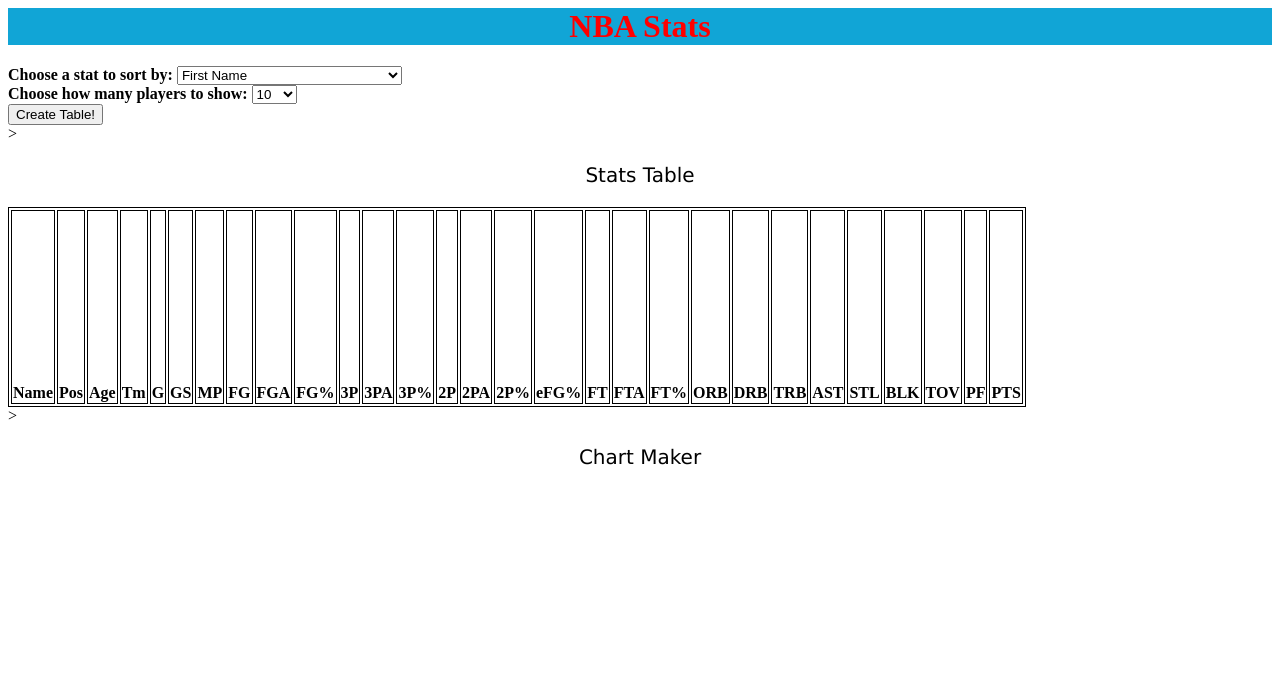
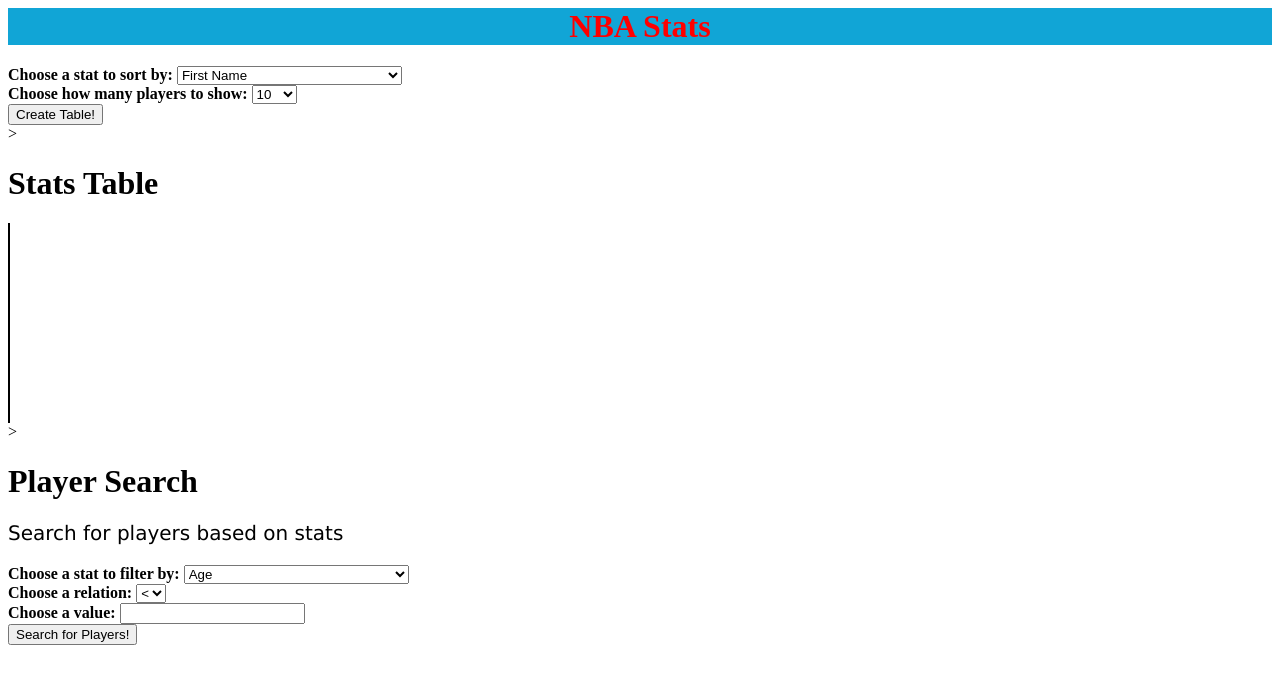
Before and after one commit to cadenweigel/NBAStatsPage, a website: page index.html in a window 1280 px wide. Drawn offline with nearby package versions, Linux system fonts and the light colour scheme.

Commit message:
working on filters

```diff
--- a/index.html
+++ b/index.html
@@ -18,7 +18,7 @@
 
         <div id="user">
             <!--Div for user interface menu-->
-            <form action="/action_page.php">
+            <form action="">
                 <label for="stats"><b>Choose a stat to sort by:</b></label>
                 <select name="stats" id="stats">
                   <optgroup label="Player Information">
@@ -69,13 +69,60 @@
 
         <div id="table_div">
             <!--Div for stats table-->>
-            <p>Stats Table</p>
+            <h1>Stats Table</h1>
             <table id="table"></table>
         </div>
 
-        <div id="chart_div">
-            <!--Div for charts-->>
-            <p>Chart Maker</p>
+        <div id="search_div">
+            <!--Div for player search-->>
+            <h1>Player Search</h1>
+            <p>Search for players based on stats</p>
+            <div id="forms">
+                <form action="">
+                <label for="statsOpt"><b>Choose a stat to filter by:</b></label>
+                <select name="statsOpt" id="statsOpt">
+                  <optgroup label="Player Information">
+                    <option value="age">Age</option>
+                  </optgroup>
+                  <optgroup label="Shooting Volume + Efficiency">
+                    <option value="fg">Field Goals Made</option>
+                    <option value="fga">Field Goals Attempted</option>
+                    <option value="fgp">Field Goal Percentage</option>
+                    <option value="3p">3 Pointers Made</option>
+                    <option value="3pa">3 Pointers Attempted</option>
+                    <option value="3pp">3 Point Percentage</option>
+                    <option value="2p">2 Pointers Made</option>
+                    <option value="2pa">2 Pointers Attempted</option>
+                    <option value="2pp">2 Point Percentage</option>
+                    <option value="efg">Effective Field Goal Percentage</option>
+                  </optgroup>
+                  <optgroup label="Per Game Statistics">
+                    <option value="oreb">Offensive Rebounds Per Game</option>
+                    <option value="dreb">Defensive Rebounds Per Game</option>
+                    <option value="treb">Total Rebounds Per Game</option>
+                    <option value="ast">Assists Per Game</option>
+                    <option value="stl">Steals Per Game</option>
+                    <option value="blk">Blocks Per Game</option>
+                    <option value="tov">Turnovers Per Game</option>
+                    <option value="pf">Fouls Per Game</option>
+                    <option value="pts">Points Per Game</option>
+                  </optgroup>
+                </select>
+                </form>
+                <form action="">
+                    <label for="symbol"><b>Choose a relation:</b></label>
+                    <select name="symbol" id="symbol">
+                        <option value="lessthan"><</option>
+                        <option value="requal">=</option>
+                        <option value="greaterthan">></option>
+                    </select>
+                </form>
+                <form action="">
+                    <label for="value"><b>Choose a value:</b></label>
+                    <input type="text" id="value" name="value" value="">
+                </form>
+                <button onclick="filter()">Search for Players!</button>
+            </div>
         </div>
 
     </body>
--- a/main.css
+++ b/main.css
@@ -3,15 +3,13 @@
   }
 
   h1 {
-    color: rgb(255, 0, 0);
-    background-color: rgb(17, 165, 214);
-    text-align: center;
+   text-align: left;
   }
 
   p {
     font-family: verdana;
     font-size: 20px;
-    text-align: center;
+    text-align: left;
   }
 
   table{
@@ -22,6 +20,12 @@
   th {
     border: 1px solid;
   }
+
+  /*tr:nth-child(even) {
+    background-color: #D6EEEE;
+  }*/
+
+  tr:hover {background-color: rgba(150, 212, 212, 0.4);}
 
   td {
     border: 1px solid;
@@ -34,6 +38,9 @@
     margin-top: 0px;
     margin-left: 0px;
     margin-right: 0px;
+    color: rgb(255, 0, 0);
+    background-color: rgb(17, 165, 214);
+    text-align: center;
   }
 
   #table_div {
@@ -46,3 +53,7 @@
     background-color: rgb(255, 255, 255) ;
     border-style: hidden;
   }
+
+  #forms {
+    display: inline;
+  }
--- a/main.js
+++ b/main.js
@@ -10,12 +10,14 @@
 
 let players = []; //due to variable scope stuff with callback functions
                   //i need a global variable to store player data
+let headers = [];
+let currentRows = 0; //current number of rows in table, used to delete correct number of rows
+                     //when re-generating the table
 
 function manageData(data) {
     //console.log(data);
 
     //create array of headers for table
-    let headers = [];
     for(let i = 1; i < data[0].length; i++){
         headers.push(data[0][i]);
     }
@@ -32,7 +34,7 @@
         players.push(p);
     }
 
-    makeHeader(headers);
+    //makeHeader(headers);
     //makeTable(players.length);
     //console.log(headers);
 }
@@ -167,8 +169,23 @@
     //console.log(sortBy);
     selectElement = document.querySelector('#number');
     show = selectElement.options[selectElement.selectedIndex].value;
+    if (show == "all"){
+        show = players.length-1;
+    }
     //console.log(show);
+    deleteTableRows();
+    currentRows = show; //update currentRows
     findSortFunction(sortBy, show);
+}
+
+function deleteTableRows(){
+    var table = document.getElementById("table");
+    if (currentRows != 0) {
+        for (i = currentRows; i > -1; i--){
+            table.deleteRow(i);
+        }
+    }
+    makeHeader(headers);
 }
 
 function findSortFunction(sortBy, show){
@@ -243,10 +260,10 @@
             sortByTurnovers(show);
             break;
         case "pf":
-            sortByFouls(sort);
+            sortByFouls(show);
             break;
         case "pts":
-            sortByPoints(sort);
+            sortByPoints(show);
             break;
         default:
             alert("Not Sortable!");
@@ -629,5 +646,30 @@
     makeTable(show);
 }
 
+//Functions for player stat search
+function filter(){
+    selectElement = document.querySelector('#statsOpt');
+    statsOpt = selectElement.options[selectElement.selectedIndex].value;
+    selectElement = document.querySelector('#symbol');
+    symbol = selectElement.options[selectElement.selectedIndex].value;
+    let inputField = document.getElementById("value");
+    value = inputField.value;
+    //console.log(statsOpt);
+    //console.log(symbol);
+    //console.log(value);
+}
+
+function findPlayers(statsOpt, symbol, value){
+    //switch statement with cases from statsOpt
+    //if statements inside for different symbols
+    //value will be used when comparing to a player's stat
+    //EX: if (symbol = greaterthan){
+    //      value = 35
+    //      if (player.age > value){
+    //          qualifyingPlayers.push(player)
+    //      }
+    //    }
+}
+
 parseData("data/2023-2024 NBA Player Stats - Regular.csv", manageData);
 //console.log(playerData)
```
